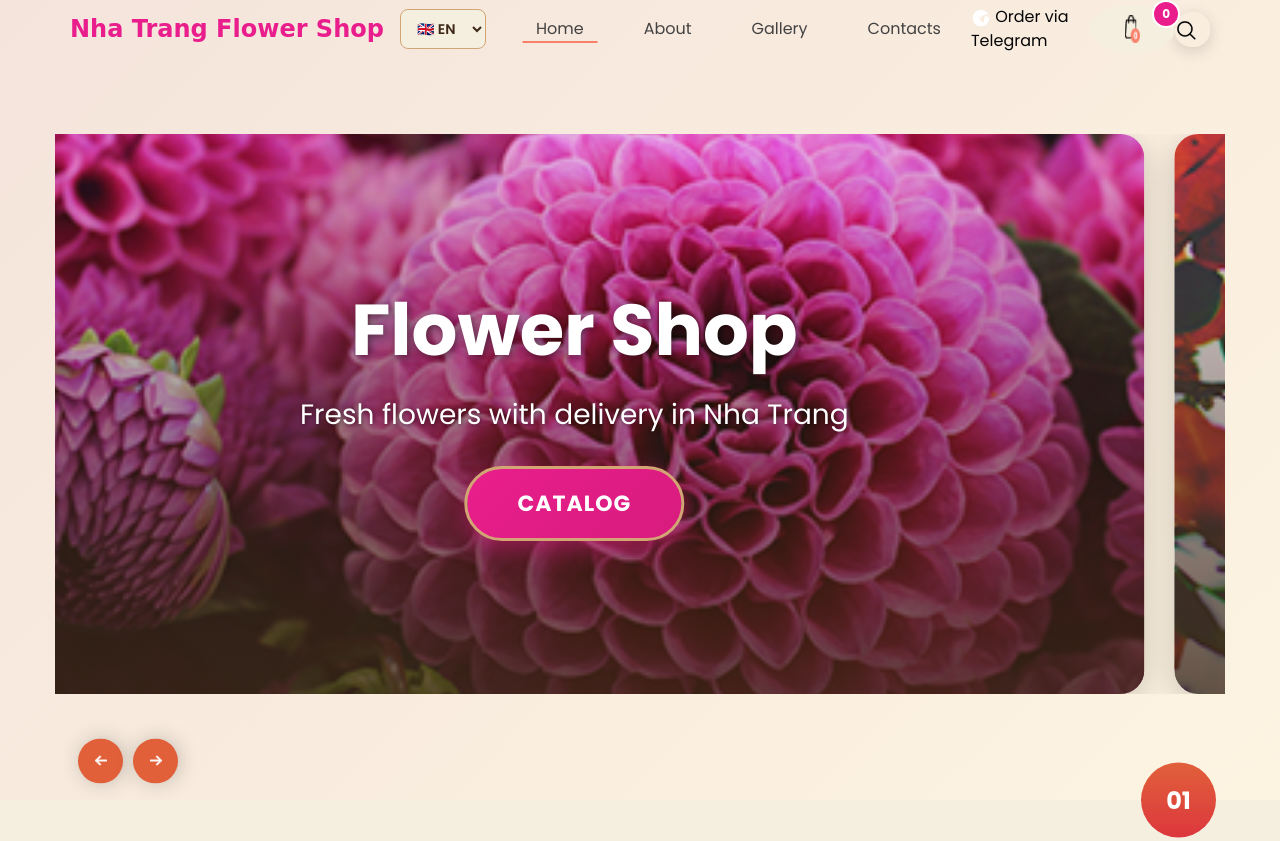
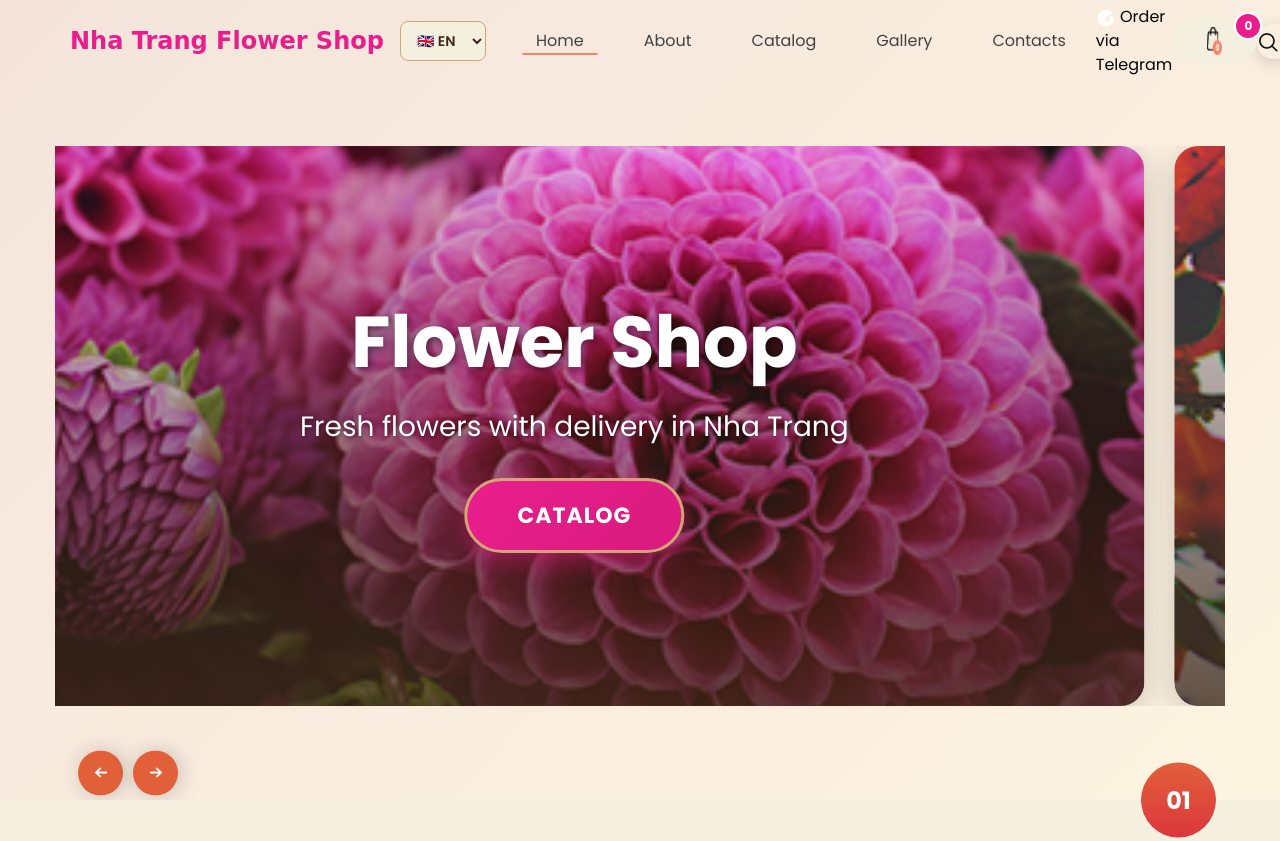
Before and after one commit to Djju69/flowers-shop, a plain HTML site: page index.html in a window 1280 px wide. Shown: the top 841 px of the page. Drawn offline with nearby package versions, Linux system fonts and the light colour scheme; some packages are replaced by stand-ins of ours; a web font is replaced by a local one.

Commit message:
Update navigation: add catalog link to main menu

```diff
--- a/index.html
+++ b/index.html
@@ -75,7 +75,10 @@
                   <a class="nav-link" href="about.html" data-translate="about"> О нас</a>
                 </li>
                 <li class="nav-item">
-                  <a class="nav-link" href="gallery.html" data-translate="gallery"> Галерея </a>
+                  <a class="nav-link" href="catalog.html" data-translate="catalog">Каталог</a>
+                </li>
+                <li class="nav-item">
+                  <a class="nav-link" href="gallery.html" data-translate="gallery">Галерея</a>
                 </li>
                 <li class="nav-item">
                   <a class="nav-link" href="contact.html" data-translate="contacts">Контакты</a>
@@ -126,7 +129,7 @@
                     <div class="hero-overlay">
                       <h1 data-translate="flowersShop" class="hero-title">Лавка цветов Нячанг</h1>
                       <p data-translate="tagline" class="hero-tagline">Свежие цветы с доставкой по Нячангу</p>
-                      <a href="gallery.html" class="btn-hero" data-translate="catalog">Каталог</a>
+                      <a href="catalog.html" class="btn-hero" data-translate="catalog">Каталог</a>
                     </div>
                   </div>
                 </div>
@@ -138,7 +141,7 @@
                     <div class="hero-overlay">
                       <h1 data-translate="flowersShop" class="hero-title">Лавка цветов Нячанг</h1>
                       <p data-translate="tagline" class="hero-tagline">Свежие цветы с доставкой по Нячангу</p>
-                      <a href="gallery.html" class="btn-hero" data-translate="catalog">Каталог</a>
+                      <a href="catalog.html" class="btn-hero" data-translate="catalog">Каталог</a>
                     </div>
                   </div>
                 </div>
@@ -150,7 +153,7 @@
                     <div class="hero-overlay">
                       <h1 data-translate="flowersShop" class="hero-title">Лавка цветов Нячанг</h1>
                       <p data-translate="tagline" class="hero-tagline">Свежие цветы с доставкой по Нячангу</p>
-                      <a href="gallery.html" class="btn-hero" data-translate="catalog">Каталог</a>
+                      <a href="catalog.html" class="btn-hero" data-translate="catalog">Каталог</a>
                     </div>
                   </div>
                 </div>
```
